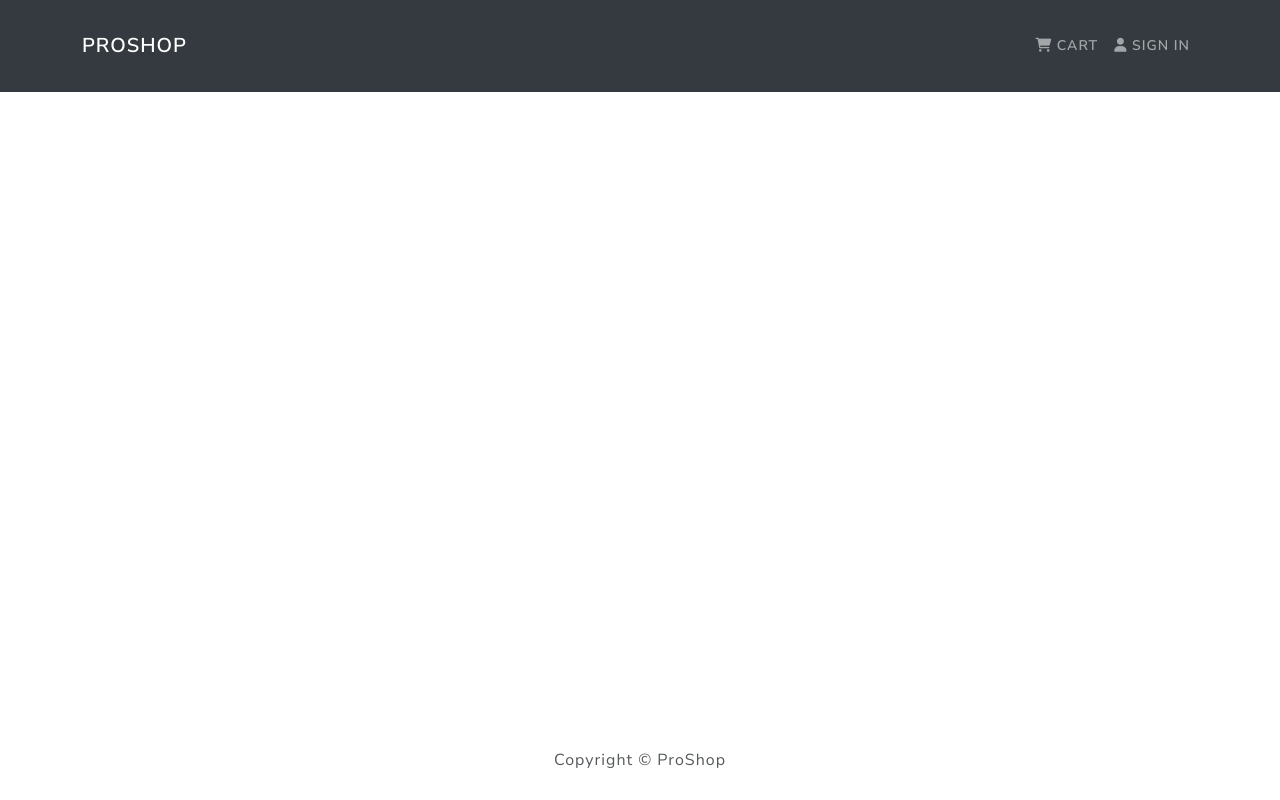
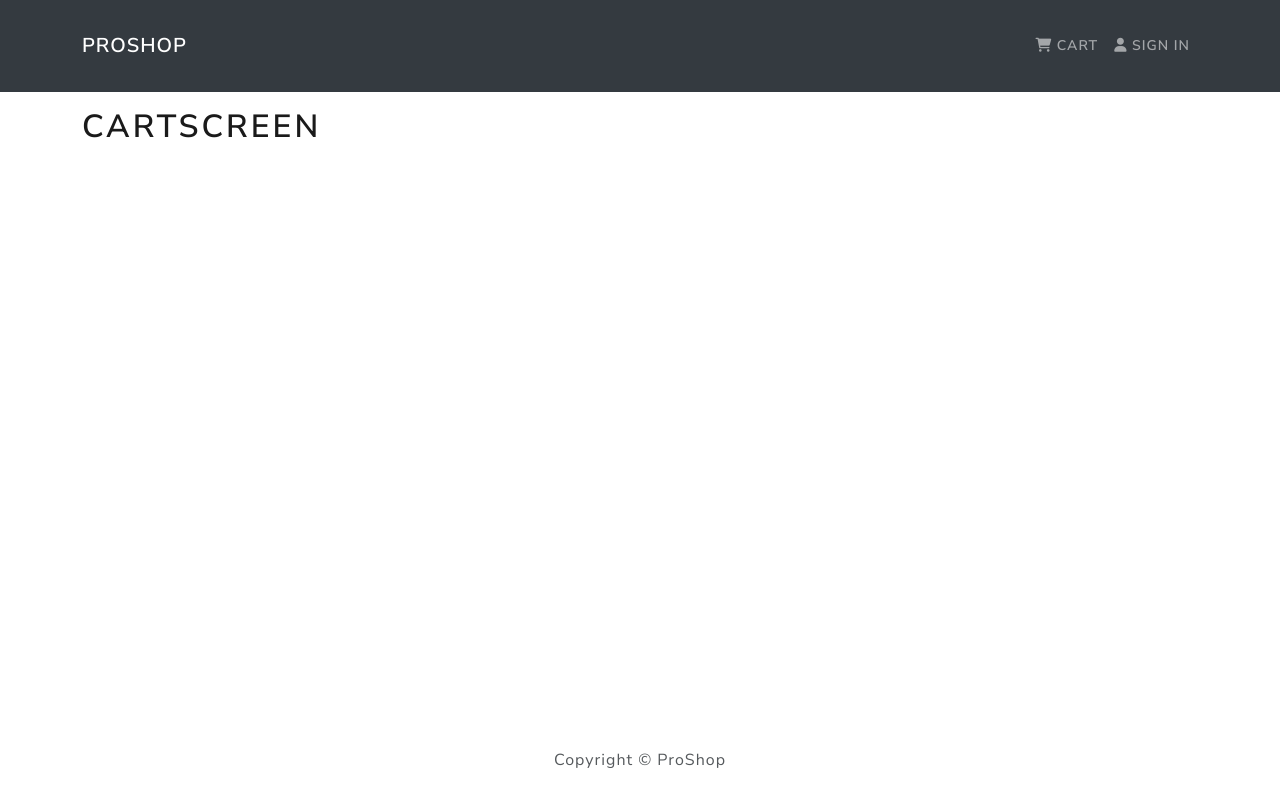
Before and after one commit to ahmadrazach/ProShop, a React (Create React App) app in the folder frontend/: page /cart/1 in a window 1280 px wide. Built offline with nearby package versions, Linux system fonts and the light colour scheme.

Commit message:
Adding the adding to cart structure

```diff
--- a/frontend/src/App.js
+++ b/frontend/src/App.js
@@ -9,6 +9,8 @@
   Route
 } from "react-router-dom";
 import ProductScreen from './screens/ProductScreen';
+import  CartScreen  from './screens/CartScreen';
+
 const App=()=> {
   return (
     <BrowserRouter>
@@ -17,6 +19,7 @@
       <Container>
       <Routes>
         <Route  path='/product/:id' element={<ProductScreen/>}/>
+        <Route path='/cart/:id' element={<CartScreen/>}/>
         <Route exact path='/' element={<HomeScreen/>} />
         </Routes>
       </Container>
--- /dev/null
+++ b/frontend/src/screens/CartScreen.css
@@ -0,0 +1,3 @@
+div.h1{
+    background-color:black;
+}
--- /dev/null
+++ b/frontend/src/screens/CartScreen.js
@@ -0,0 +1,11 @@
+import React from 'react'
+import './CartScreen.css'
+ const CartScreen = () => {
+  return (
+    <div>
+        <h1>CartScreen</h1>
+    </div>
+  )
+}
+
+export default CartScreen
```
